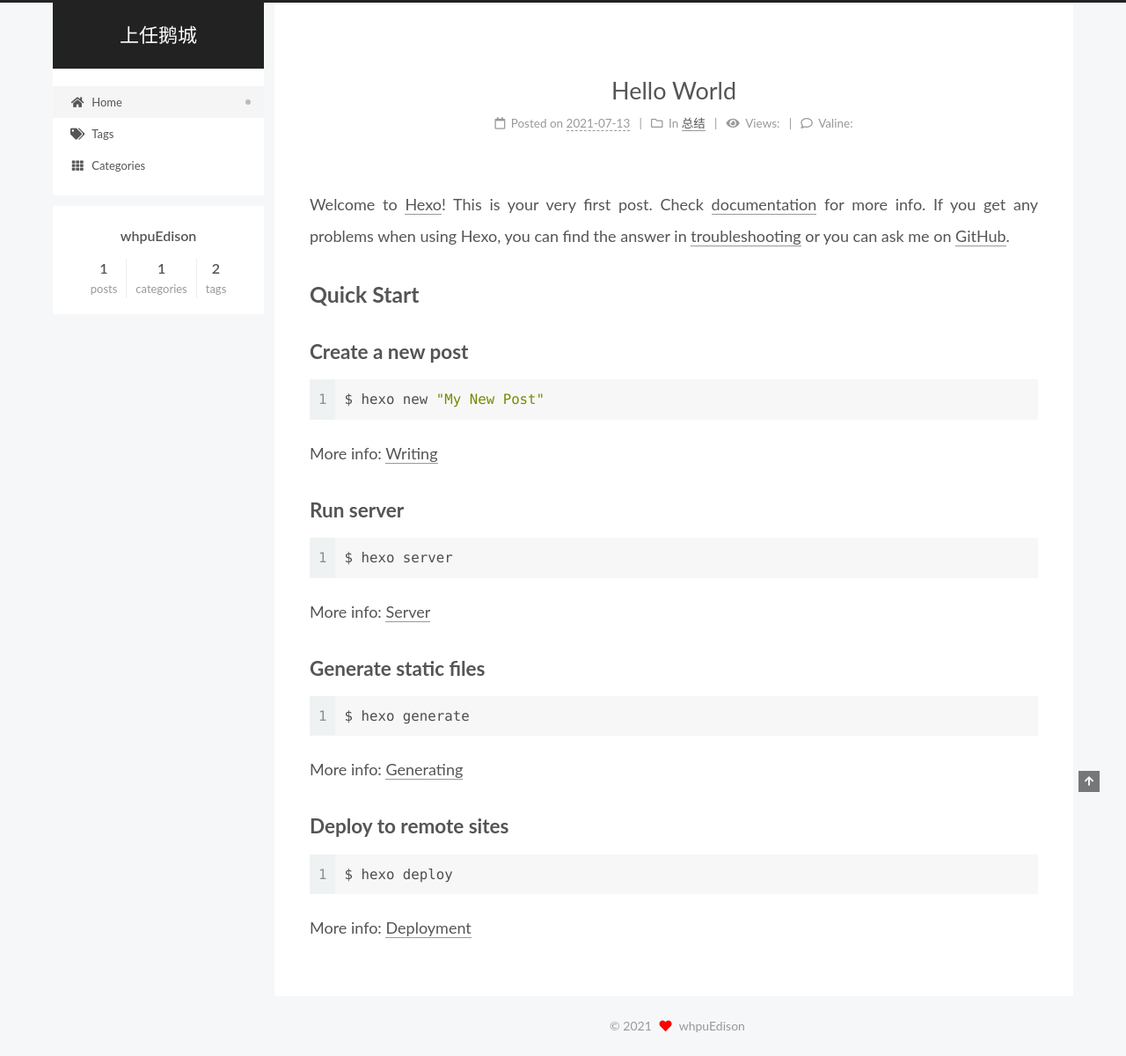
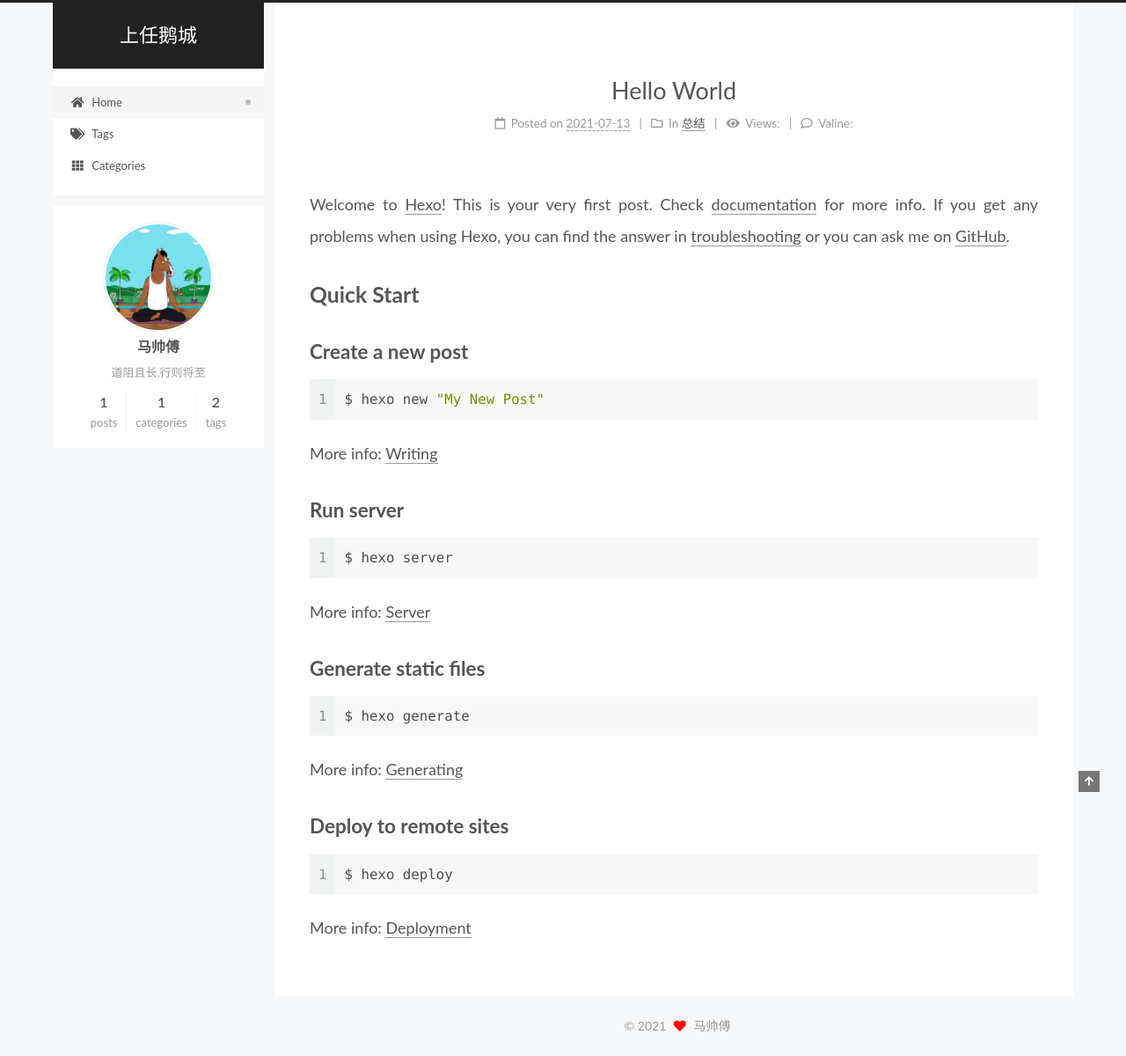
Before and after one commit to whpuEdison/whpuedison.github.io, a plain HTML site: page index.html in a window 1280 px wide. Shown: the whole page at 88% size. Drawn offline with Linux system fonts and the light colour scheme.

Commit message:
Site updated: 2021-07-13 20:31:03

```diff
--- a/css/main.css
+++ b/css/main.css
@@ -1141,6 +1141,7 @@ pre .javascript .function {
   margin: 0 auto;
   max-width: 120px;
   padding: 2px;
+  border-radius: 50%;
 }
 .site-author-name {
   color: var(--text-color);
@@ -1168,7 +1169,7 @@ pre .javascript .function {
 }
 .links-of-author a::before,
 .links-of-author span.exturl::before {
-  background: #1dacc6;
+  background: #8ec2c7;
   border-radius: 50%;
   content: ' ';
   display: inline-block;
--- a/index.html
+++ b/index.html
@@ -20,12 +20,14 @@
     var CONFIG = {"hostname":"example.com","root":"/","scheme":"Pisces","version":"7.8.0","exturl":false,"sidebar":{"position":"left","display":"post","padding":18,"offset":12,"onmobile":false},"copycode":{"enable":false,"show_result":false,"style":null},"back2top":{"enable":true,"sidebar":false,"scrollpercent":false},"bookmark":{"enable":false,"color":"#222","save":"auto"},"fancybox":false,"mediumzoom":false,"lazyload":false,"pangu":false,"comments":{"style":"tabs","active":null,"storage":true,"lazyload":false,"nav":null},"algolia":{"hits":{"per_page":10},"labels":{"input_placeholder":"Search for Posts","hits_empty":"We didn't find any results for the search: ${query}","hits_stats":"${hits} results found in ${time} ms"}},"localsearch":{"enable":false,"trigger":"auto","top_n_per_article":1,"unescape":false,"preload":false},"motion":{"enable":true,"async":false,"transition":{"post_block":"fadeIn","post_header":"slideDownIn","post_body":"slideDownIn","coll_header":"slideLeftIn","sidebar":"slideUpIn"}}};
   </script>
 
-  <meta property="og:type" content="website">
+  <meta name="description" content="道阻且长,行则将至">
+<meta property="og:type" content="website">
 <meta property="og:title" content="上任鹅城">
 <meta property="og:url" content="http://example.com/index.html">
 <meta property="og:site_name" content="上任鹅城">
+<meta property="og:description" content="道阻且长,行则将至">
 <meta property="og:locale" content="en_US">
-<meta property="article:author" content="whpuEdison">
+<meta property="article:author" content="马帅傅">
 <meta name="twitter:card" content="summary">
 
 <link rel="canonical" href="http://example.com/">
@@ -153,9 +155,9 @@
     <link itemprop="mainEntityOfPage" href="http://example.com/2021/07/13/hello-world/">
 
     <span hidden itemprop="author" itemscope itemtype="http://schema.org/Person">
-      <meta itemprop="image" content="/images/avatar.gif">
-      <meta itemprop="name" content="whpuEdison">
-      <meta itemprop="description" content="">
+      <meta itemprop="image" content="/images/avatar.jpeg">
+      <meta itemprop="name" content="马帅傅">
+      <meta itemprop="description" content="道阻且长,行则将至">
     </span>
 
     <span hidden itemprop="publisher" itemscope itemtype="http://schema.org/Organization">
@@ -305,8 +307,10 @@
 
       <div class="site-overview-wrap sidebar-panel">
         <div class="site-author motion-element" itemprop="author" itemscope itemtype="http://schema.org/Person">
-  <p class="site-author-name" itemprop="name">whpuEdison</p>
-  <div class="site-description" itemprop="description"></div>
+    <img class="site-author-image" itemprop="image" alt="马帅傅"
+      src="/images/avatar.jpeg">
+  <p class="site-author-name" itemprop="name">马帅傅</p>
+  <div class="site-description" itemprop="description">道阻且长,行则将至</div>
 </div>
 <div class="site-state-wrap motion-element">
   <nav class="site-state">
@@ -356,7 +360,7 @@
   <span class="with-love">
     <i class="fa fa-heart"></i>
   </span>
-  <span class="author" itemprop="copyrightHolder">whpuEdison</span>
+  <span class="author" itemprop="copyrightHolder">马帅傅</span>
 </div>
 
 
```
Also changed, not shown: 2021/07/13/hello-world/index.html (+9 -7 lines), archives/2021/07/index.html (+9 -5 lines), archives/2021/index.html (+9 -5 lines), archives/index.html (+9 -5 lines), categories/index.html (+9 -5 lines), categories/总结/index.html (+9 -5 lines), tags/123/index.html (+9 -5 lines), tags/456/index.html (+9 -5 lines), tags/index.html (+9 -5 lines), images/avatar.jpeg (added).
